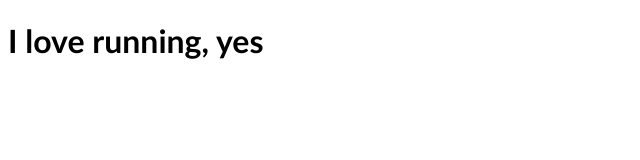
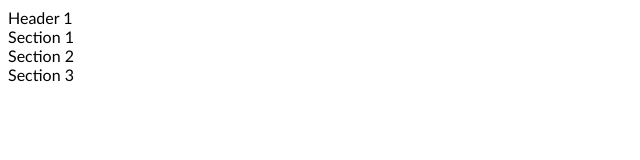
Before and after one commit to CharlieApell/Love-Running, a plain HTML site: page index.html in a window 1280 px wide. Shown: the whole page, without its empty margins (0-640 px from the left). Drawn offline with Linux system fonts and the light colour scheme.

Commit message:
added boilerplate

```diff
--- a/index.html
+++ b/index.html
@@ -11,6 +11,9 @@
     <title>Love Running</title>
 </head>
 <body>
-    <h1>I love running, yes</h1>
+    <header>Header 1</header>
+    <section>Section 1</section>
+    <section>Section 2</section>
+    <section>Section 3</section>
 </body>
 </html>
```
